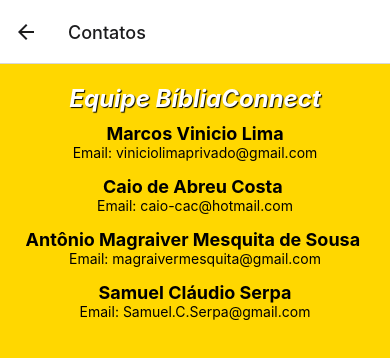
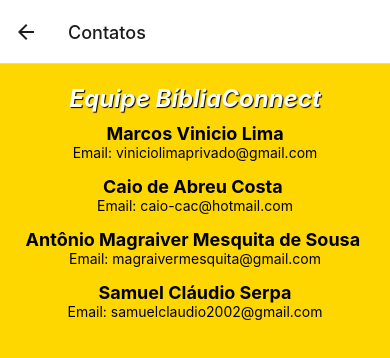
Before and after one commit to Caiocacxd/bblProject, a React Native app: screen /Contatos in a window 390 px wide. Shown: the top 358 px of the page. Built offline with nearby package versions, Linux system fonts and the light colour scheme.

Commit message:
updateContatos

```diff
--- a/src/components/Contatos/index.js
+++ b/src/components/Contatos/index.js
@@ -6,7 +6,7 @@
     { nome: 'Marcos Vinicio Lima', email: 'viniciolimaprivado@gmail.com' },
     { nome: 'Caio de Abreu Costa ', email: 'caio-cac@hotmail.com' },
     { nome: 'Antônio Magraiver Mesquita de Sousa ', email: 'magraivermesquita@gmail.com' },
-    { nome: 'Samuel Cláudio Serpa', email: 'Samuel.C.Serpa@gmail.com' },
+    { nome: 'Samuel Cláudio Serpa', email: 'samuelclaudio2002@gmail.com' },
   ];
 
   return (
```
